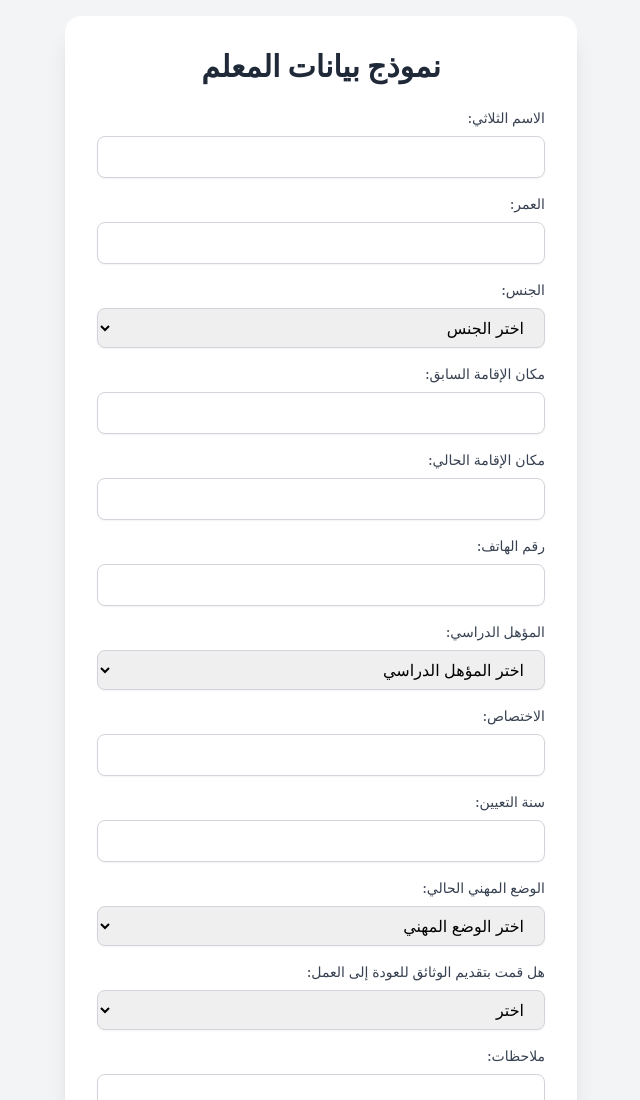
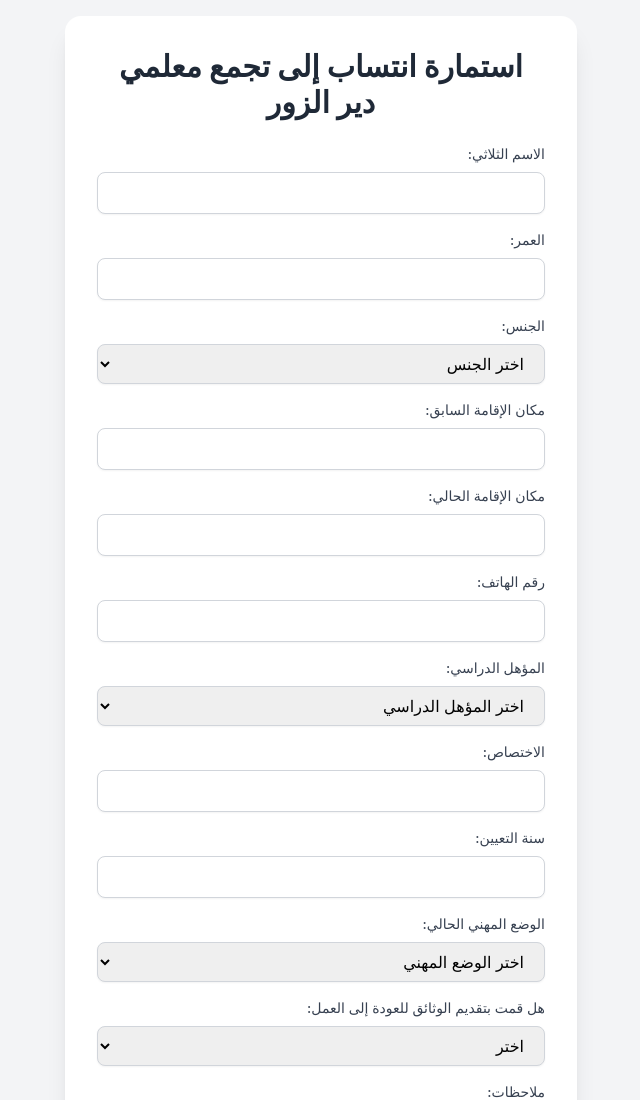
Before and after one commit to MhedyAlkhaldi/data-entry-form, a plain HTML site: page index.html in a window 1280 px wide. Shown: the top 1100 px of the page, without its empty margins (319-959 px from the left). Drawn offline with nearby package versions, Linux system fonts and the light colour scheme.

Commit message:
Update index.html

```diff
--- a/index.html
+++ b/index.html
@@ -18,7 +18,7 @@
 
     <!-- حاوية النموذج الرئيسية -->
     <div class="bg-white p-8 rounded-2xl shadow-xl w-full max-w-lg">
-        <h2 class="text-3xl font-bold text-center text-gray-800 mb-6">نموذج بيانات المعلم</h2>
+        <h2 class="text-3xl font-bold text-center text-gray-800 mb-6"> استمارة انتساب إلى تجمع معلمي دير الزور</h2>
 
         <!--
         هام:
```
